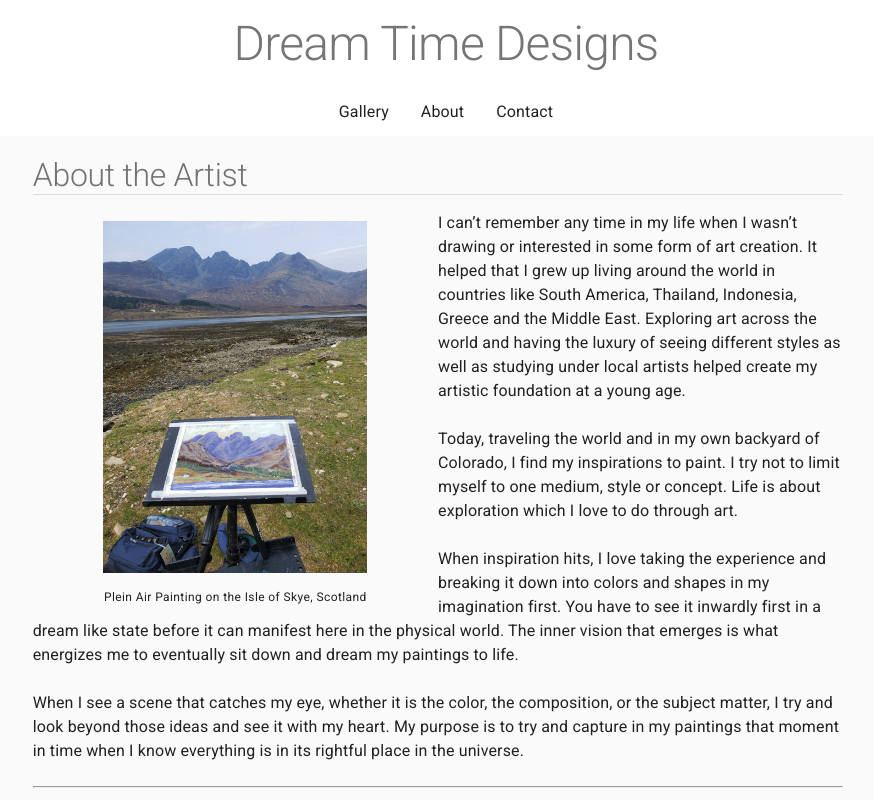
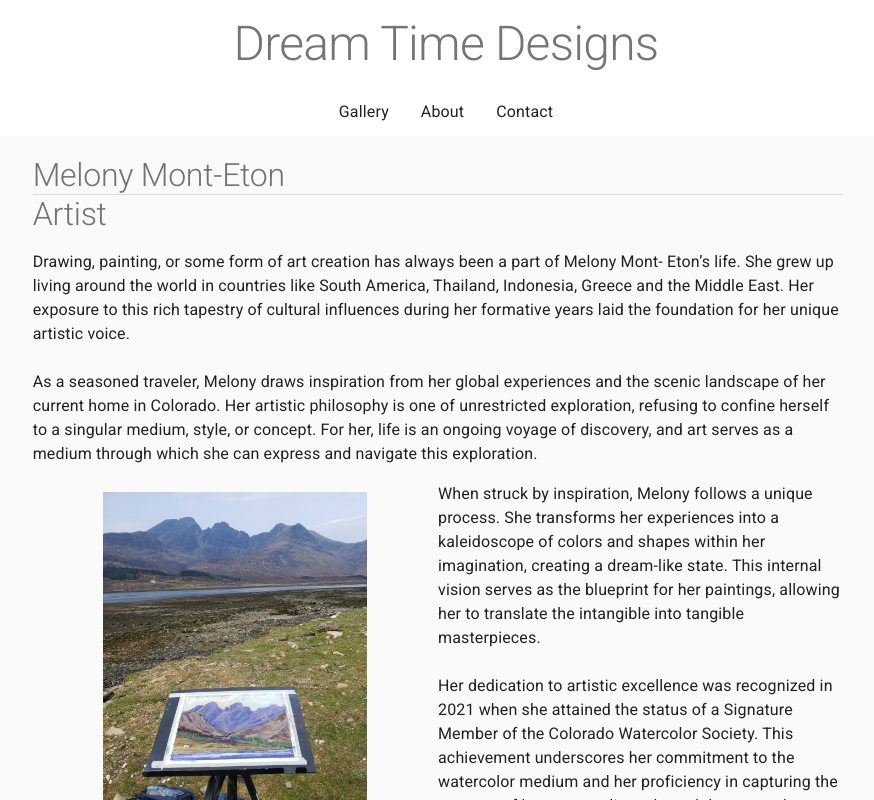
Before and after one commit to dansirdan/dreamtime-designs, a React (Create React App) app: page /about in a window 1280 px wide. Shown: the top 800 px of the page, without its empty margins (194-1068 px from the left). Built offline with nearby package versions, Linux system fonts and the light colour scheme.

Commit message:
Updating Bio

```diff
--- a/src/pages/About.js
+++ b/src/pages/About.js
@@ -48,9 +48,30 @@ const About = () => {
                 variant='h2'
                 component='h3'
                 className={classes.header}>
-                About the Artist
+                Melony Mont-Eton
               </Typography>
               <Divider />
+              <Typography
+                variant='h2'
+                component='h3'
+                className={classes.header}>
+                Artist
+              </Typography>
+            </Grid>
+            <Grid item xs={12} md={10} lg={8}>
+            <Typography variant='body1'>
+              Drawing, painting, or some form of art creation has always been a part of Melony Mont-
+Eton’s life. She grew up living around the world in countries like South America, Thailand,
+Indonesia, Greece and the Middle East. Her exposure to this rich tapestry of cultural
+influences during her formative years laid the foundation for her unique artistic voice.
+                <br />
+                <br />
+                As a seasoned traveler, Melony draws inspiration from her global experiences and the
+scenic landscape of her current home in Colorado. Her artistic philosophy is one of
+unrestricted exploration, refusing to confine herself to a singular medium, style, or
+concept. For her, life is an ongoing voyage of discovery, and art serves as a medium
+through which she can express and navigate this exploration.
+              </Typography>
             </Grid>
             <Grid item xs={12} md={10} lg={8}>
               <div
@@ -77,39 +98,29 @@ const About = () => {
                 </Typography>
               </div>
               <Typography variant='body1'>
-                I can’t remember any time in my life when I wasn’t drawing or
-                interested in some form of art creation. It helped that I grew
-                up living around the world in countries like South America,
-                Thailand, Indonesia, Greece and the Middle East. Exploring art
-                across the world and having the luxury of seeing different
-                styles as well as studying under local artists helped create my
-                artistic foundation at a young age.
+                When struck by inspiration, Melony follows a unique process. She transforms her
+experiences into a kaleidoscope of colors and shapes within her imagination, creating a
+dream-like state. This internal vision serves as the blueprint for her paintings, allowing her
+to translate the intangible into tangible masterpieces.
                 <br />
                 <br />
-                Today, traveling the world and in my own backyard of Colorado, I
-                find my inspirations to paint. I try not to limit myself to one
-                medium, style or concept. Life is about exploration which I love
-                to do through art.
-                <br />
-                <br />
-                When inspiration hits, I love taking the experience and breaking
-                it down into colors and shapes in my imagination first. You have
-                to see it inwardly first in a dream like state before it can
-                manifest here in the physical world. The inner vision that
-                emerges is what energizes me to eventually sit down and dream my
-                paintings to life.
-                <br />
-                <br />
-                When I see a scene that catches my eye, whether it is the color,
-                the composition, or the subject matter, I try and look beyond
-                those ideas and see it with my heart. My purpose is to try and
-                capture in my paintings that moment in time when I know
-                everything is in its rightful place in the universe.
+                Her dedication to artistic excellence was recognized in 2021 when she attained the status
+of a Signature Member of the Colorado Watercolor Society. This achievement
+underscores her commitment to the watercolor medium and her proficiency in capturing
+the essence of her surroundings through her artwork.
                 {/* <br/>
                 <br/>
                 <Typography variant="overline">
                   - Melony Mont-Eton
                 </Typography> */}
+                <br />
+                <br />
+                Melony, a registered landscape architect resides in Parker, Colorado. In her 36 year
+career she worked on projects across the United States specializing in project
+management, training and estimating. Melony engages with a diverse range of art mediums,
+including pastels, acrylics, alcohol inks and watercolors. Her story is an inspiration for
+those who believe in the transformative power of art and the endless possibilities that
+come with a life dedicated to exploration and creativity.
               </Typography>
             </Grid>
             <Grid item xs={12} md={10} lg={8}>
```
